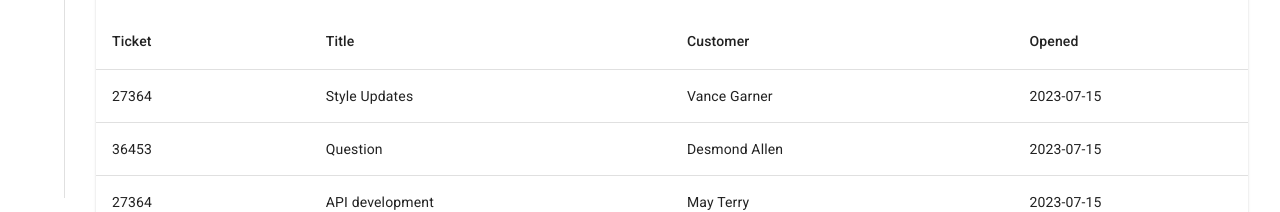
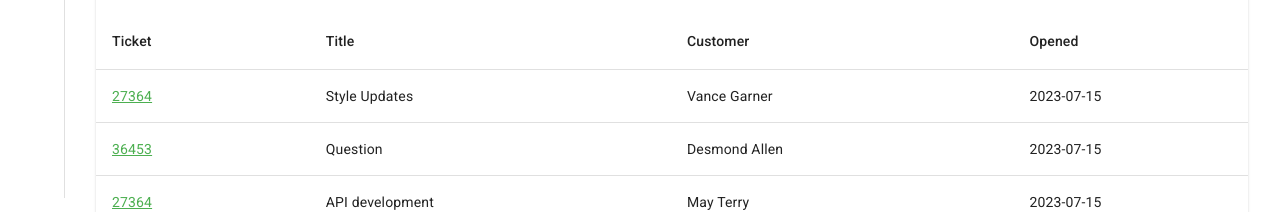
Before and after one commit to boostedd2/material-mini-crm, a Next.js app: page /dashboard in a window 1280 px wide. Shown: the part 602-814 px from the top of the page. Built offline with nearby package versions, Linux system fonts and the light colour scheme; sample sign-in values are in the browser's storage.

Commit message:
ticket table style updates, init ticket detail view

```diff
--- a/src/_components/Dashboard/ClosedTicketsTable.js
+++ b/src/_components/Dashboard/ClosedTicketsTable.js
@@ -14,6 +14,8 @@ import Toolbar from '@mui/material/Toolbar';
 import Typography from '@mui/material/Typography';
 import Paper from '@mui/material/Paper';
 import { visuallyHidden } from '@mui/utils';
+import Link from "next/link";
+import {theme} from "@/_themes/ThemeProvider";
 
 function createData(ticket, customer, title, opened) {
   return {
@@ -241,24 +243,10 @@ const ClosedTicketsTable = () => {
             />
             <TableBody>
               {visibleRows.map((row, index) => {
-                const labelId = `enhanced-table-checkbox-${index}`;
 
                 return (
-                  <TableRow
-                    hover
-                    onClick={(event) => handleClick(event, row.name)}
-                    tabIndex={-1}
-                    key={row.name}
-                    sx={{ cursor: 'pointer' }}
-                  >
-                    <TableCell
-                      component="th"
-                      id={labelId}
-                      scope="row"
-                      padding="normal"
-                    >
-                      {row.ticket}
-                    </TableCell>
+                  <TableRow hover key={row.ticket}>
+                    <TableCell padding="normal"><Link style={{color: theme.palette.primary.main, fontWeight: 4500}} href={`/tickets/${row.ticket}`}>{row.ticket}</Link></TableCell>
                     <TableCell align="left">{row.title}</TableCell>
                     <TableCell align="left">{row.customer}</TableCell>
                     <TableCell align="left">{row.opened}</TableCell>
@@ -268,7 +256,7 @@ const ClosedTicketsTable = () => {
               {emptyRows > 0 && (
                 <TableRow
                   style={{
-                    height: (dense ? 33 : 53) * emptyRows,
+                    height: 53 * emptyRows,
                   }}
                 >
                   <TableCell colSpan={6} />
--- a/src/_components/Dashboard/DashboardActions.js
+++ b/src/_components/Dashboard/DashboardActions.js
@@ -3,6 +3,7 @@ import {Box, Button, Paper, Typography} from "@mui/material";
 import {styled} from "@mui/material/styles";
 import PersonAddIcon from '@mui/icons-material/PersonAdd';
 import NoteAddIcon from '@mui/icons-material/NoteAdd';
+import Link from "next/link";
 
 
 
@@ -90,7 +91,7 @@ const DashboardActions = ({ openNewTicketDialog, openNewCustomerDialog }) => {
           <Box p={2}>
             <Box sx={{display: 'flex', alignItems: 'center'}}>
               <ActionHeader variant="h6">Resume Session</ActionHeader>
-              <Button sx={{marginLeft: 'auto'}}>#245343</Button>
+              <Button component={Link} href={`tickets/245343`} sx={{marginLeft: 'auto'}}>#245343</Button>
             </Box>
             <Box sx={{display: 'flex'}}>
               <Box>
--- a/src/_components/Dashboard/TicketsTable.js
+++ b/src/_components/Dashboard/TicketsTable.js
@@ -14,6 +14,8 @@ import Toolbar from '@mui/material/Toolbar';
 import Typography from '@mui/material/Typography';
 import Paper from '@mui/material/Paper';
 import { visuallyHidden } from '@mui/utils';
+import Link from "next/link";
+import {theme} from "@/_themes/ThemeProvider";
 
 function createData(ticket, customer, title, opened) {
   return {
@@ -56,10 +58,6 @@ function getComparator(order, orderBy) {
     : (a, b) => -descendingComparator(a, b, orderBy);
 }
 
-// Since 2020 all major browsers ensure sort stability with Array.prototype.sort().
-// stableSort() brings sort stability to non-modern browsers (notably IE11). If you
-// only support modern browsers you can replace stableSort(exampleArray, exampleComparator)
-// with exampleArray.slice().sort(exampleComparator)
 function stableSort(array, comparator) {
   const stabilizedThis = array.map((el, index) => [el, index]);
   stabilizedThis.sort((a, b) => {
@@ -241,24 +239,9 @@ const TicketsTable = () => {
             />
             <TableBody>
               {visibleRows.map((row, index) => {
-                const labelId = `enhanced-table-checkbox-${index}`;
-
                 return (
-                  <TableRow
-                    hover
-                    onClick={(event) => handleClick(event, row.name)}
-                    tabIndex={-1}
-                    key={row.name}
-                    sx={{ cursor: 'pointer' }}
-                  >
-                    <TableCell
-                      component="th"
-                      id={labelId}
-                      scope="row"
-                      padding="normal"
-                    >
-                      {row.ticket}
-                    </TableCell>
+                  <TableRow hover key={row.ticket}>
+                    <TableCell padding="normal"><Link style={{color: theme.palette.primary.main, fontWeight: 4500}} href={`/tickets/${row.ticket}`}>{row.ticket}</Link></TableCell>
                     <TableCell align="left">{row.title}</TableCell>
                     <TableCell align="left">{row.customer}</TableCell>
                     <TableCell align="left">{row.opened}</TableCell>
@@ -268,7 +251,7 @@ const TicketsTable = () => {
               {emptyRows > 0 && (
                 <TableRow
                   style={{
-                    height: (dense ? 33 : 53) * emptyRows,
+                    height: 53 * emptyRows,
                   }}
                 >
                   <TableCell colSpan={6} />
--- a/src/pages/_app.js
+++ b/src/pages/_app.js
@@ -30,8 +30,8 @@ function AppRoot({ Component, pageProps }) {
     <ThemeProvider theme={theme}>
       {isLoggedIn && !isLoginPage &&
         <>
-        <MiniDrawer />
-          <div id={'navbar-fixed-padding'} style={{ paddingTop: '64px' }}></div>
+          <MiniDrawer/>
+          <div id={'navbar-fixed-padding'} style={{paddingTop: '64px'}}></div>
         </>
       }
       <div className={!isLoginPage ? 'sidebarNavCompensate' : undefined}>
```
Also changed, not shown: src/pages/tickets/[ticketId]/index.js (added, +27 -0 lines).
